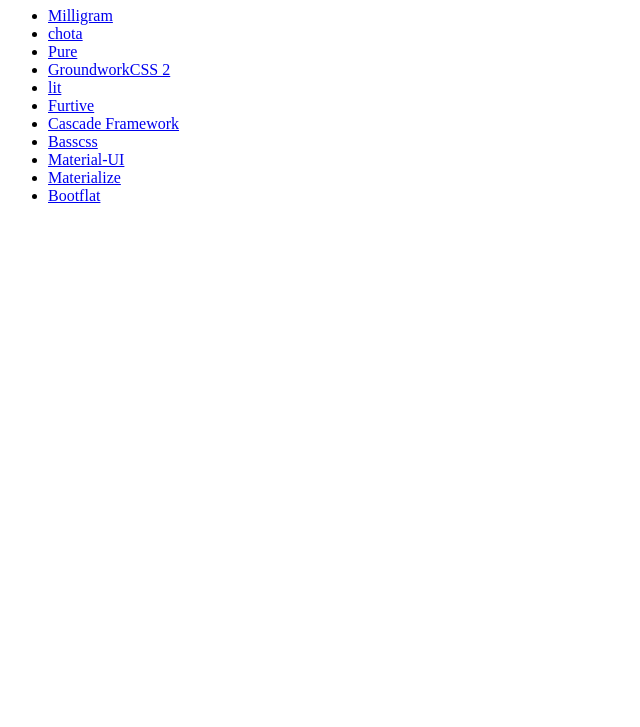
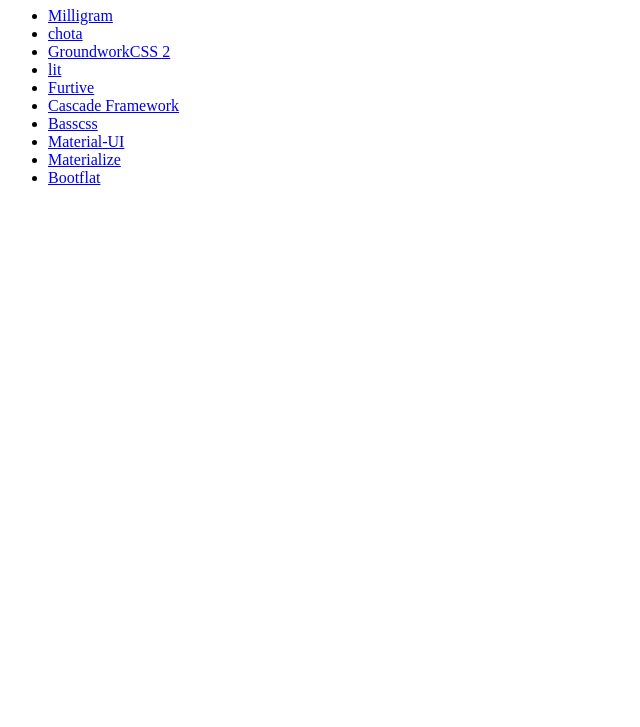
Before and after one commit to utano320/hello-css-framework, a plain HTML site: page index.html in a window 1280 px wide. Shown: the part 73-800 px from the top of the page, without its empty margins (0-640 px from the left). Drawn offline with Linux system fonts and the light colour scheme.

Commit message:
deleted pure

```diff
--- a/index.html
+++ b/index.html
@@ -16,9 +16,6 @@
     </li>
     <li>
       <a href="chota/index.html">chota</a>
-    </li>
-    <li>
-      <a href="pure/index.html">Pure</a>
     </li>
     <li>
       <a href="groundworkcss2/index.html">GroundworkCSS 2</a>
```
Also changed, not shown: pure/index.html (deleted).
